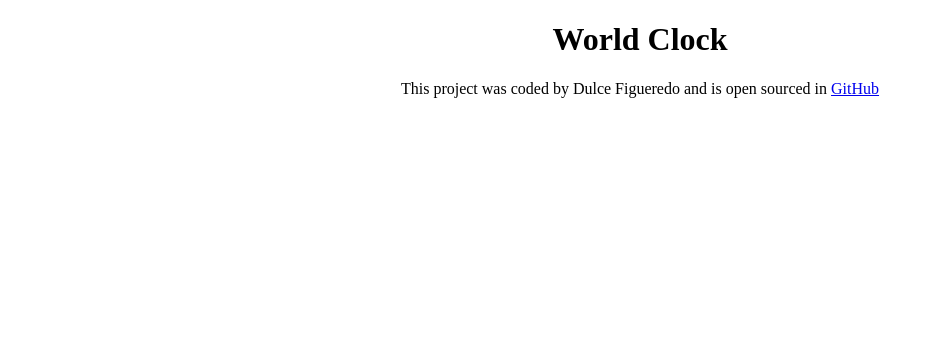
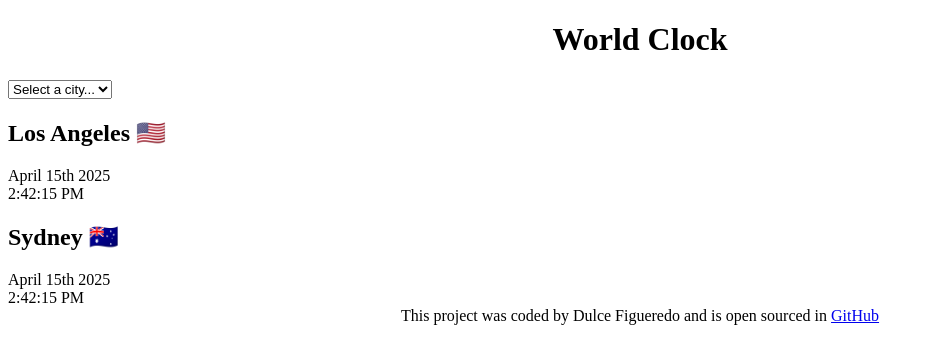
Before and after one commit to DulcePy/world-clock, a plain HTML site: page index.html in a window 1280 px wide. Shown: the whole page, without its empty margins (0-934 px from the left). Drawn offline with nearby package versions, Linux system fonts and the light colour scheme.

Commit message:
basic HTML was added

```diff
--- a/index.html
+++ b/index.html
@@ -9,7 +9,28 @@
     <title>World Clock</title>
   </head>
   <body>
-    <h1>World Clock</h1>
+    <div class="container">
+      <h1>World Clock</h1>
+
+      <select name="" id="">
+        <option value="">Select a city...</option>
+        <option value="">London</option>
+        <option value="">New York</option>
+        <option value="">Tokyo</option>
+      </select>
+
+      <div class="city">
+        <h2>Los Angeles 🇺🇸</h2>
+        <div class="date">April 15th 2025</div>
+        <div class="time">2:42:15 PM</div>
+      </div>
+
+      <div class="city">
+        <h2>Sydney 🇦🇺</h2>
+        <div class="date">April 15th 2025</div>
+        <div class="time">2:42:15 PM</div>
+      </div>
+    </div>
     <footer>
       This project was coded by Dulce Figueredo and is open sourced in
       <a href="https://github.com/DulcePy/world-clock" target="_blank"
```
